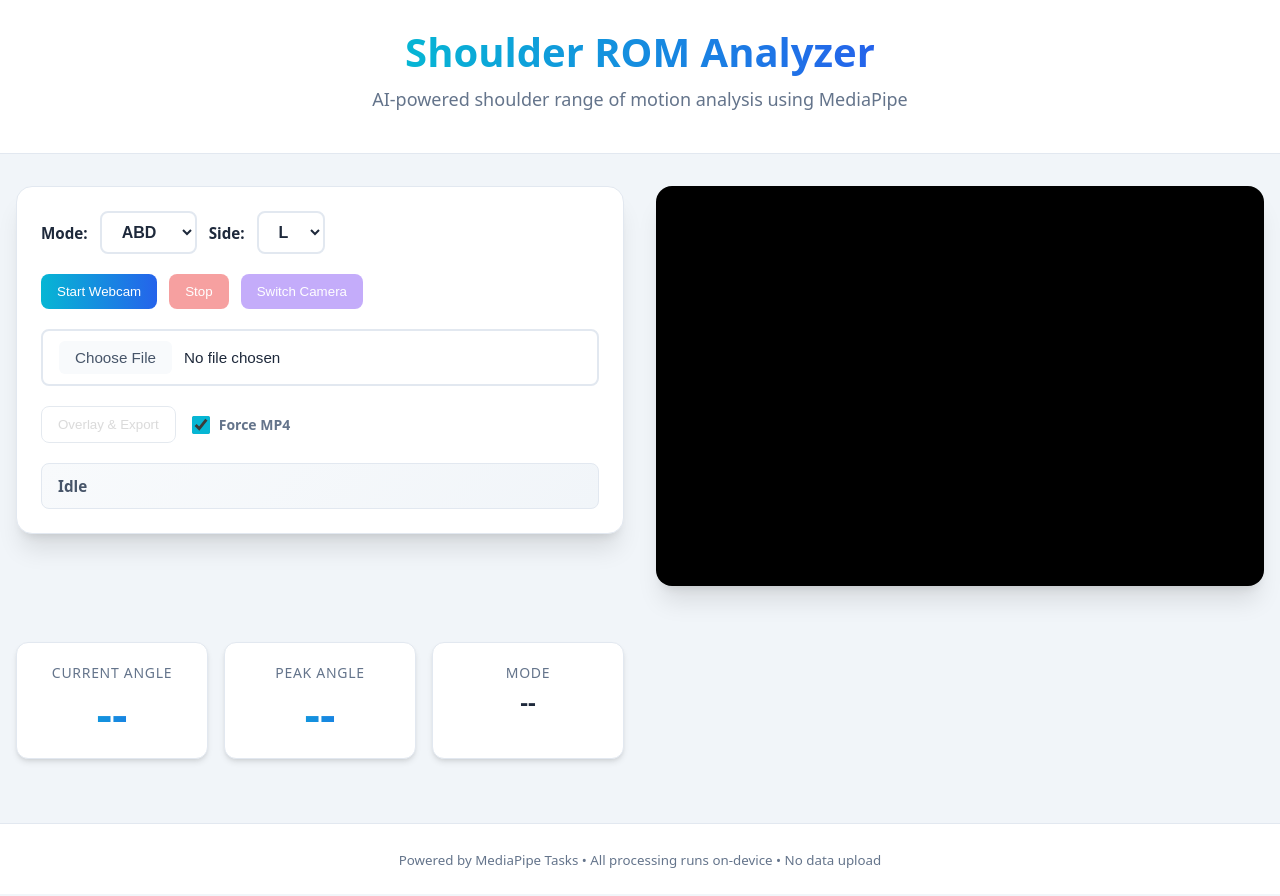
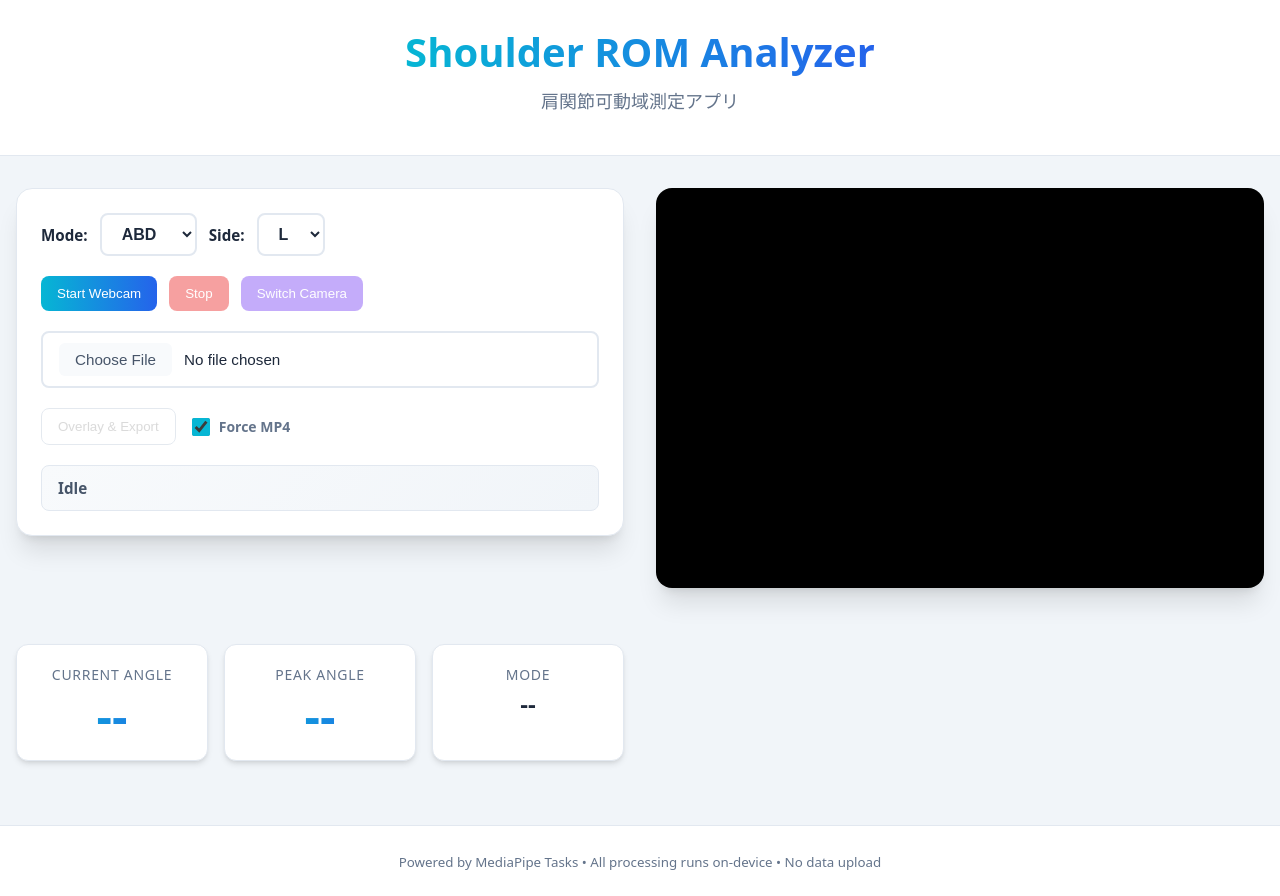
Before and after one commit to ryu2514/shoulder-rom-analyzer, a website: page web/index.html in a window 1280 px wide. Drawn offline with Linux system fonts and the light colour scheme.

Commit message:
Update subtitle to Japanese without MediaPipe mention

```diff
--- a/web/index.html
+++ b/web/index.html
@@ -11,7 +11,7 @@
 <body>
   <header>
     <h1>Shoulder ROM Analyzer</h1>
-    <p class="subtitle">AI-powered shoulder range of motion analysis using MediaPipe</p>
+    <p class="subtitle">肩関節可動域測定アプリ</p>
   </header>
 
   <main>
```
